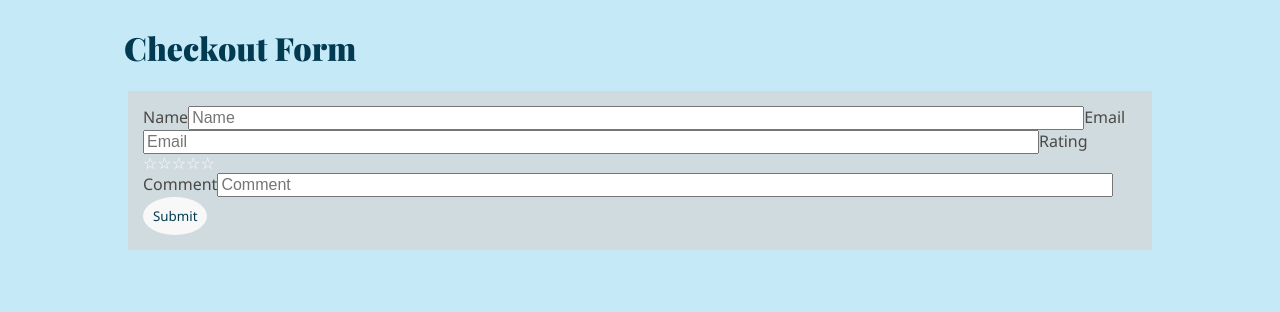
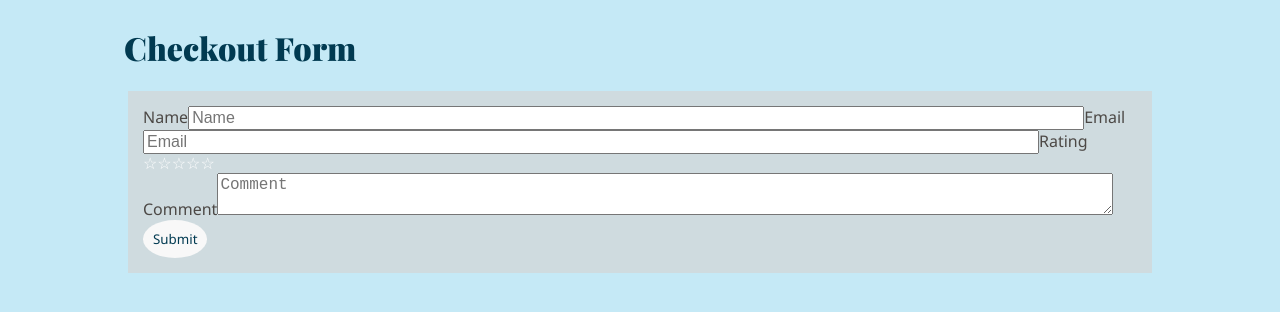
Before and after one commit to oilyquack/checkout-react-challenge, a React app: page / in a window 1280 px wide. Shown: the top 312 px of the page. Built offline with nearby package versions, Linux system fonts and the light colour scheme.

Commit message:
add highcharts to Chart.js

```diff
--- a/package.json
+++ b/package.json
@@ -21,6 +21,8 @@
     "@fortawesome/free-solid-svg-icons": "^5.3.1",
     "@fortawesome/react-fontawesome": "^0.1.3",
     "highcharts": "^6.1.3",
+    "highcharts-react-official": "^1.4.0",
+    "highstock-release": "^6.0.4",
     "i": "^0.3.6",
     "npm": "^6.4.1",
     "react": "^16.2.0",
--- a/src/components/App.js
+++ b/src/components/App.js
@@ -1,6 +1,7 @@
 import React from "react";
 import Form from "./Form";
 import Comments from "./Comments";
+import Chart from "./Chart";
 
 class App extends React.Component {
   constructor() {
@@ -24,6 +25,7 @@ class App extends React.Component {
       <div className="app">
         <h1>Checkout Form</h1>
         <Form receiver={this.receiver} />
+        <Chart reviews={this.state.reviews} />
         <Comments reviews={this.state.reviews} />
       </div>
     );
--- /dev/null
+++ b/src/components/Chart.js
@@ -0,0 +1,65 @@
+import React from "react";
+import Highcharts from "highcharts";
+import HighchartsReact from "highcharts-react-official";
+
+function Chart({ reviews }) {
+  const ratings = reviews.map(rating => rating.rating);
+  // let amount1Star = ratings.forEach();
+  // const dataArray = `[
+  //   {
+  //     x: 1,
+  //     y: ${amount1Star}
+  //   },
+  //   {
+  //     x: 2,
+  //     y: ${amount2Star}
+  //   },
+  //   {
+  //     x: 3,
+  //     y: ${amount3Star}
+  //   },
+  //   {
+  //     x: 4,
+  //     y: ${amount4Star}
+  //   },
+  //   {
+  //     x: 5,
+  //     y: ${amount5Star}
+  //   },
+  // ]`;
+
+  // const options = {
+  //   xAxis: {
+  //     categories: [1, 2, 3, 4, 5],
+  //     title: {
+  //       text: "Ratings"
+  //     }
+  //   },
+  //   yAxis: {
+  //     title: {
+  //       text: "Amount"
+  //     }
+  //   },
+  //   title: {
+  //     text: "User Ratings"
+  //   },
+  //   series: [
+  //     {
+  //       type: "column",
+  //       data: dataArray
+  //     }
+  //   ]
+  // };
+
+  return (
+    <div>
+      <HighchartsReact
+        highcharts={Highcharts}
+        constructorType="chart"
+        // options={options}
+      />
+    </div>
+  );
+}
+
+export default Chart;
--- a/src/components/Form.js
+++ b/src/components/Form.js
@@ -105,7 +105,7 @@ class App extends React.Component {
         />
 
         <label>Comment</label>
-        <input
+        <textarea
           id="comment-input"
           placeholder="Comment"
           type="text"
--- a/src/components/Rating.js
+++ b/src/components/Rating.js
@@ -23,7 +23,6 @@ function Rating({ rating, ratingReceiver }) {
       for (let i = 1; i <= 5; i++) {
         const star = document.getElementById(i);
         if (i <= rating) {
-          console.log(star);
           star.innerText = "★";
         } else {
           star.innerText = "☆";
--- a/static/styles.css
+++ b/static/styles.css
@@ -36,7 +36,8 @@ p {
   width: 80vw;
 }
 
-input {
+input,
+textarea {
   width: 70vw;
   font-size: 16px;
 }
```
Also changed, not shown: 1 other file (tests, documents, lock files or other folders).
